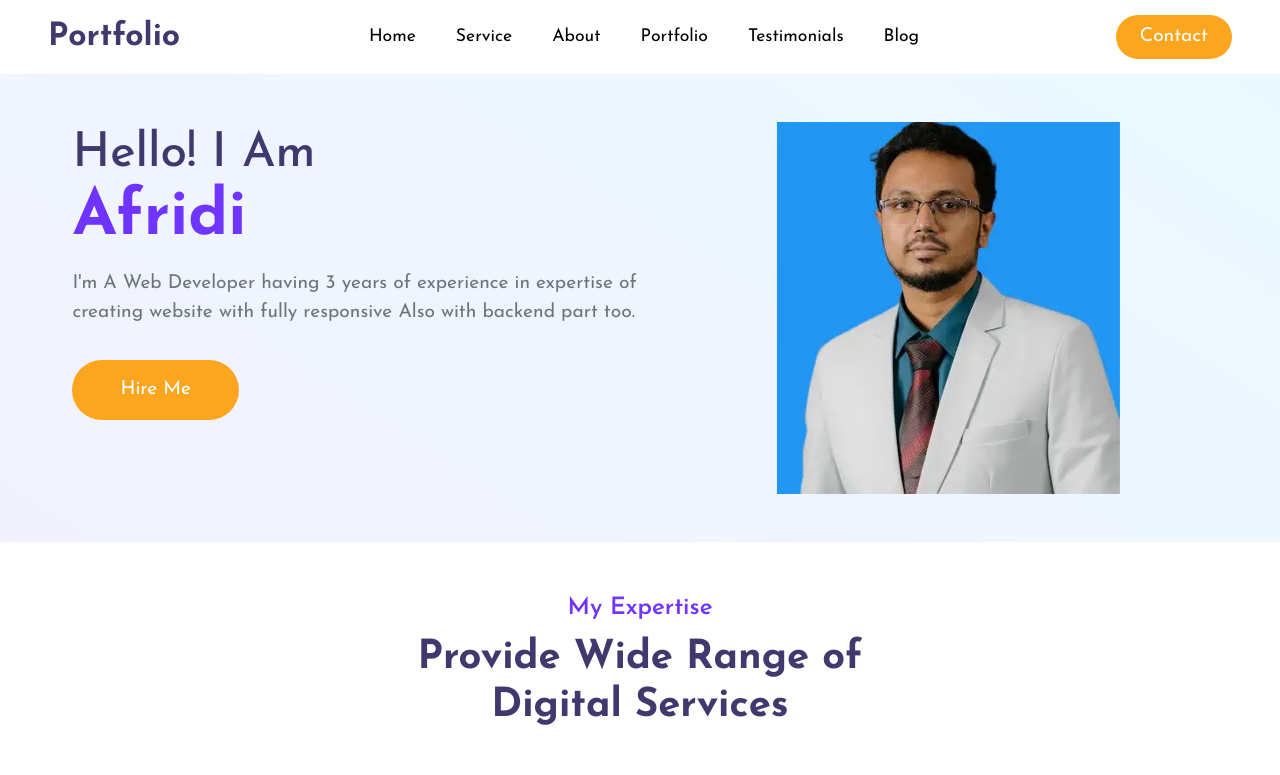
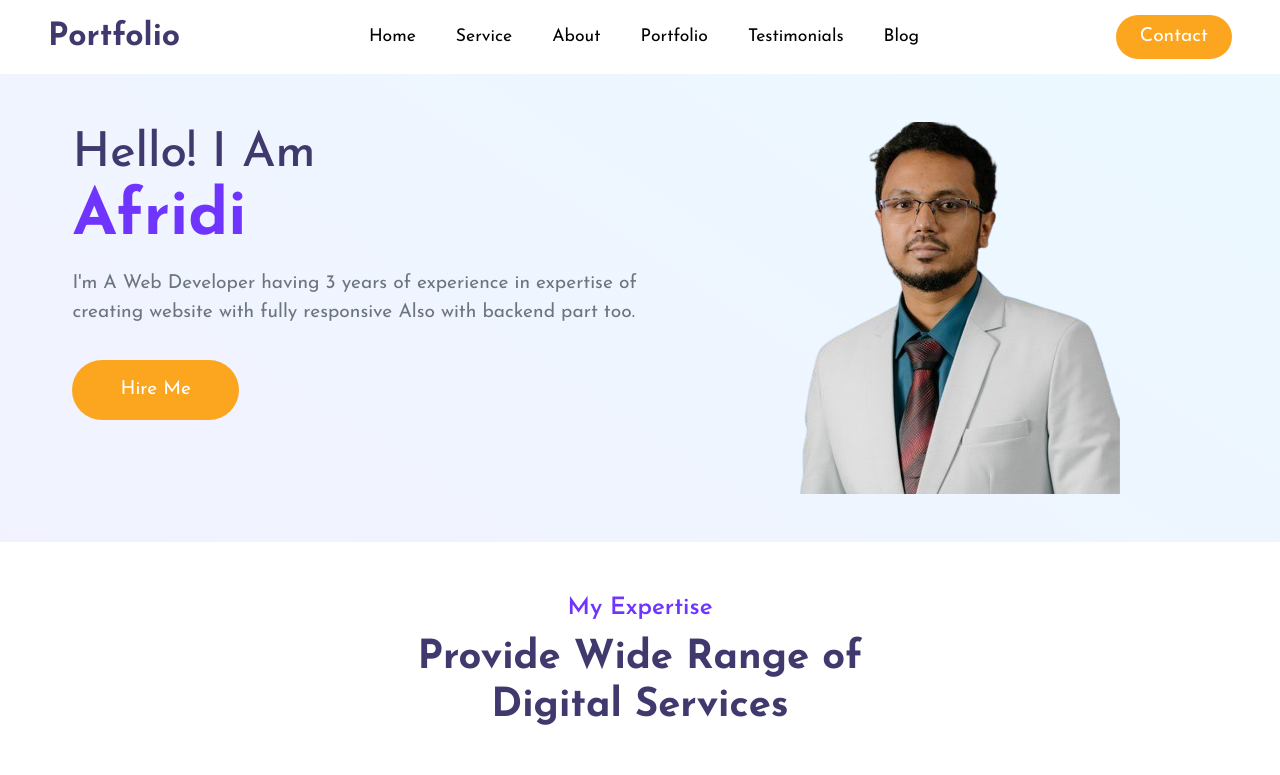
Before and after one commit to asm-afridi/asm-afridi.github.io, a plain HTML site: page index.html in a window 1280 px wide. Shown: the top 775 px of the page. Drawn offline with nearby package versions, Linux system fonts and the light colour scheme.

Commit message:
Update index.html

```diff
--- a/index.html
+++ b/index.html
@@ -104,7 +104,7 @@
           <a href="" class="link ms-4 d-none">See My Work</a>
         </div>
         <div class="col-10 col-md-4 d-none d-md-block">
-          <img src="images/banner-01.webp" class="img-fluid" alt="" />
+          <img src="images/banner-01.png" class="img-fluid" alt="" />
         </div>
       </div>
     </section>
```
